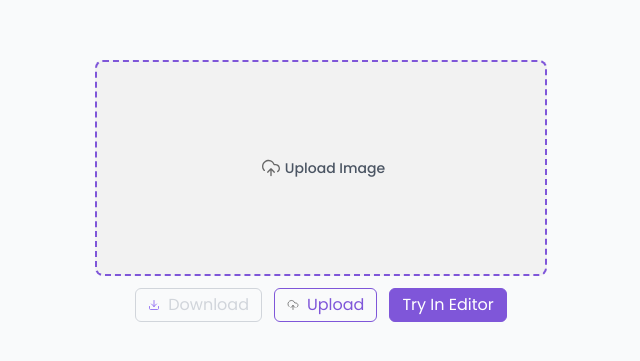
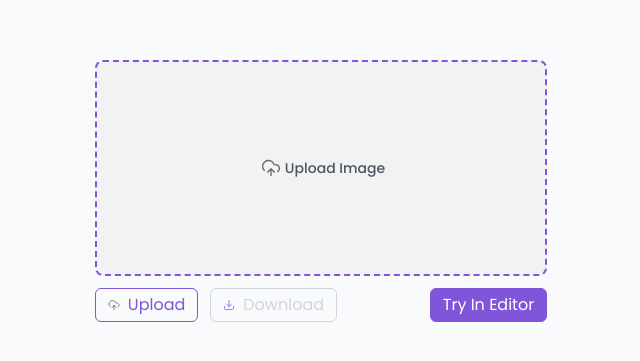
Before and after one commit to hisusqristos/tools, a React (Create React App) app: page /#/flip in a window 1280 px wide. Shown: the part 209-570 px from the top of the page, without its empty margins (319-959 px from the left). Built offline with nearby package versions, Linux system fonts and the light colour scheme.

Commit message:
:axe: position the buttons correctly

```diff
--- a/src/EditorLayout.tsx
+++ b/src/EditorLayout.tsx
@@ -19,18 +19,20 @@
     <div className="flex flex-col items-center justify-center gap-3 min-h-screen bg-gray-50">
       <main className="flex flex-col items-center gap-3">
         {children}
-      </main>
 
-      <div className="flex flex-row justify-center items-center text-center space-x-3">
+        <div className="flex flex-row justify-between w-full">
+
+          <div className="flex gap-3">
+            <UploadButton onUpload={onUpload} />
             <DownloadButton downloadAction={onDownload} />
-        <UploadButton onUpload={onUpload} />
+          </div>
 
-        {/* Try In Editor */}
           <Link to="/" className="flex space-x-2 px-3 py-1 border rounded-md border-purple-600 bg-purple-600 hover:bg-purple-700">
             <span className="text-small font-sans text-white">Try In Editor</span>
           </Link>
+
         </div>
-
+      </main>
     </div>
   );
 };
```
Lines whose indentation alone changed are shown as unchanged.
